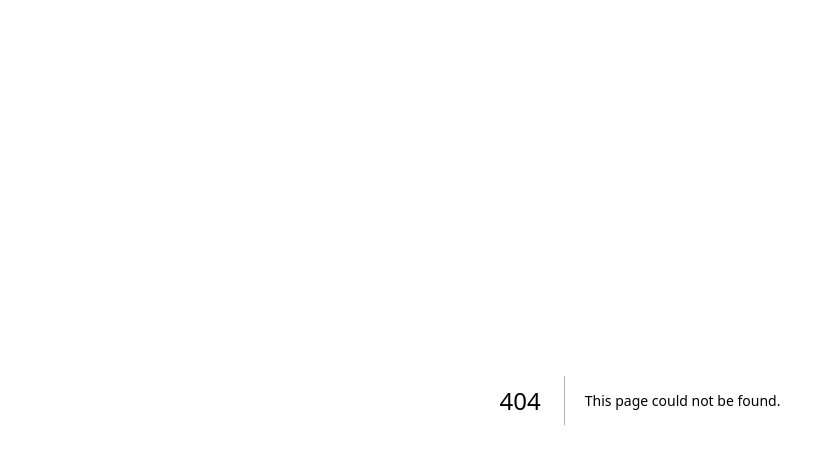
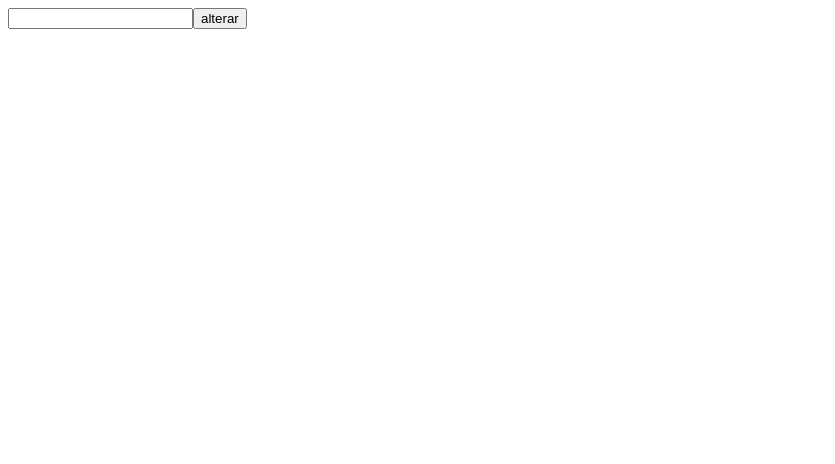
Before and after one commit to filipealvesr2019/exerciciosCoder, a Next.js app: page /estado/Formulario in a window 1280 px wide. Before the commit this address had no page. Shown: the top 464 px of the page, without its empty margins (0-835 px from the left). Built offline with nearby package versions, Linux system fonts and the light colour scheme.

Commit message:
coder Nextjs: 44. Componentes Controlados

```diff
--- /dev/null
+++ b/pages/estado/Formulario.jsx
@@ -0,0 +1,21 @@
+import { useState } from "react"
+
+export default function Formulario(){
+    const [valor, setValor] = useState('')
+    function alterarInput(){
+        setValor(valor + '!')
+    }
+    return (
+        <div style={{
+            display:"flex",
+            flexDirection:"column"
+        }}>
+            <span>{valor}</span>
+            <div>
+
+            <input type="text" value={valor} onChange={(event => setValor(event.target.value))}/>
+            <button onClick={alterarInput}>alterar</button>
+            </div>
+        </div>
+    )
+}
```
